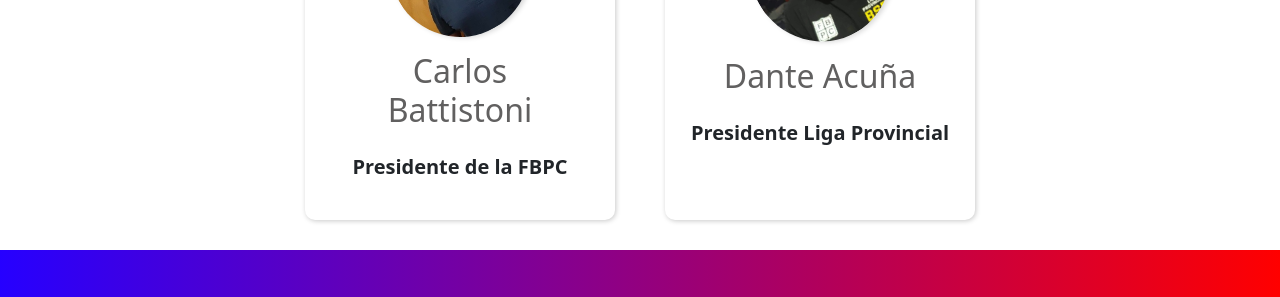
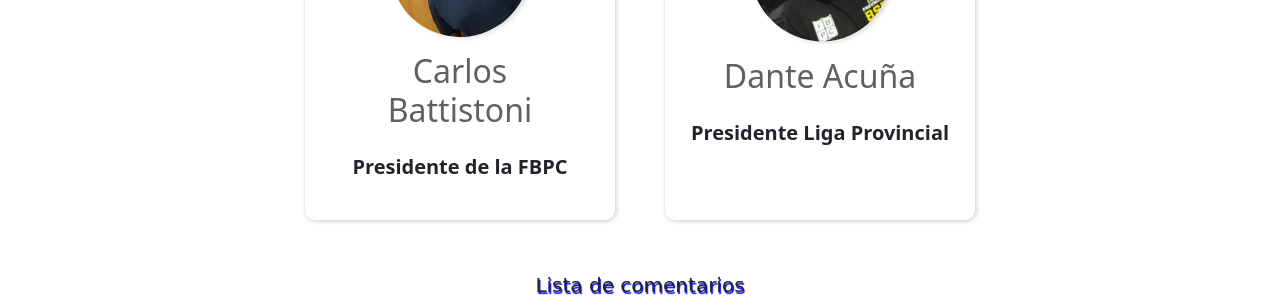
Before and after one commit to KevinJara123/BasquetAdaptadoCba, a plain HTML site: page index.html in a window 1280 px wide. Shown: the part 2806-3103 px from the top of the page. Drawn offline with nearby package versions, Linux system fonts and the light colour scheme.

Commit message:
Se agrego session de comentarios

```diff
--- a/css/estilos.css
+++ b/css/estilos.css
@@ -435,6 +435,20 @@ hr{
     font-size:1,5rem;
 }
 
+/*Comentarios*/
+
+.ctn-lbl-comentar{
+    width: 100%;
+    text-align: center;
+
+}
+.lbl-comentar{
+    font-family: cursive;
+    font-size: 20px;
+
+    text-shadow: 1px 2px 1px blue;
+}
+
 
 
 @media screen and (max-width:900px){
--- a/index.html
+++ b/index.html
@@ -13,6 +13,8 @@
 </head>
 
 <body>
+    <div id="fb-root"></div>
+<script async defer crossorigin="anonymous" src="https://connect.facebook.net/es_ES/sdk.js#xfbml=1&version=v15.0" nonce="rmxzx7ab"></script>
     <header>
         <nav>
             <a href="index.html">Inicio</a>
@@ -132,7 +134,13 @@
                         <b><p class="p-cards">Presidente Liga Provincial</p></b>
                     </div>
                 </div>
+
+                   <div class="ctn-lbl-comentar">
+                    <label  class="lbl-comentar">Lista de comentarios</label></div>
+                    <div class="fb-comments" data-href="https://developers.facebook.com/docs/plugins/comments#configurator" data-width="100%" data-numposts="5"></div>
+                </div>
     </main>
+
 
     <footer class="pie-pagina">
       <div class="grupo-1">
```
